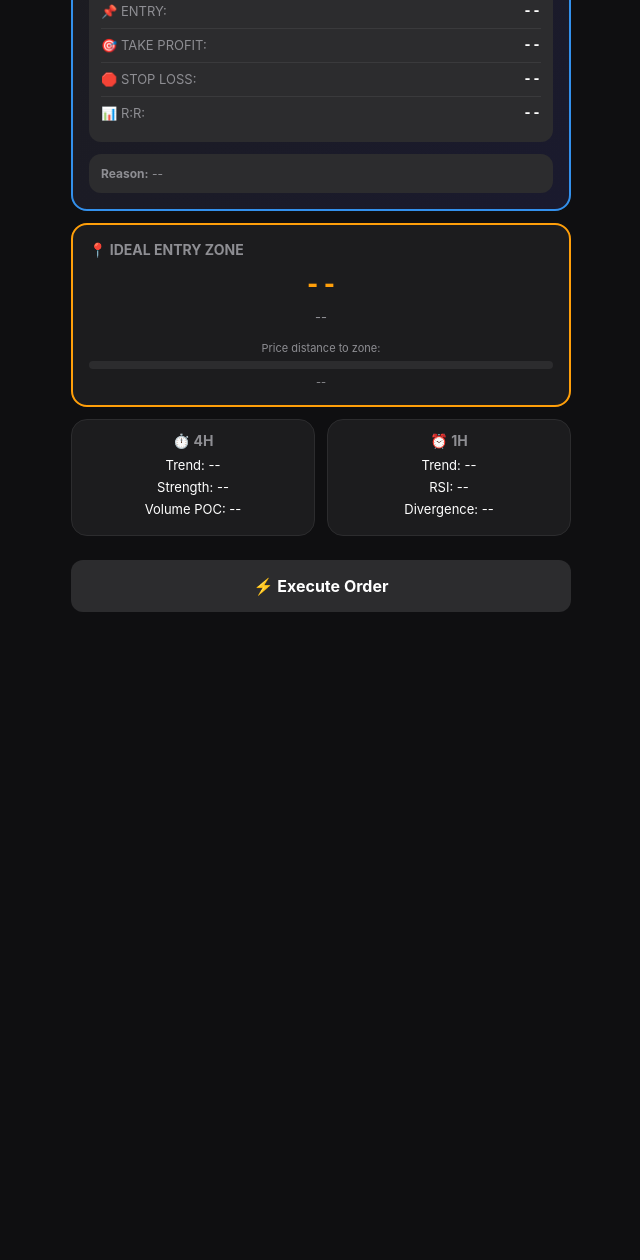
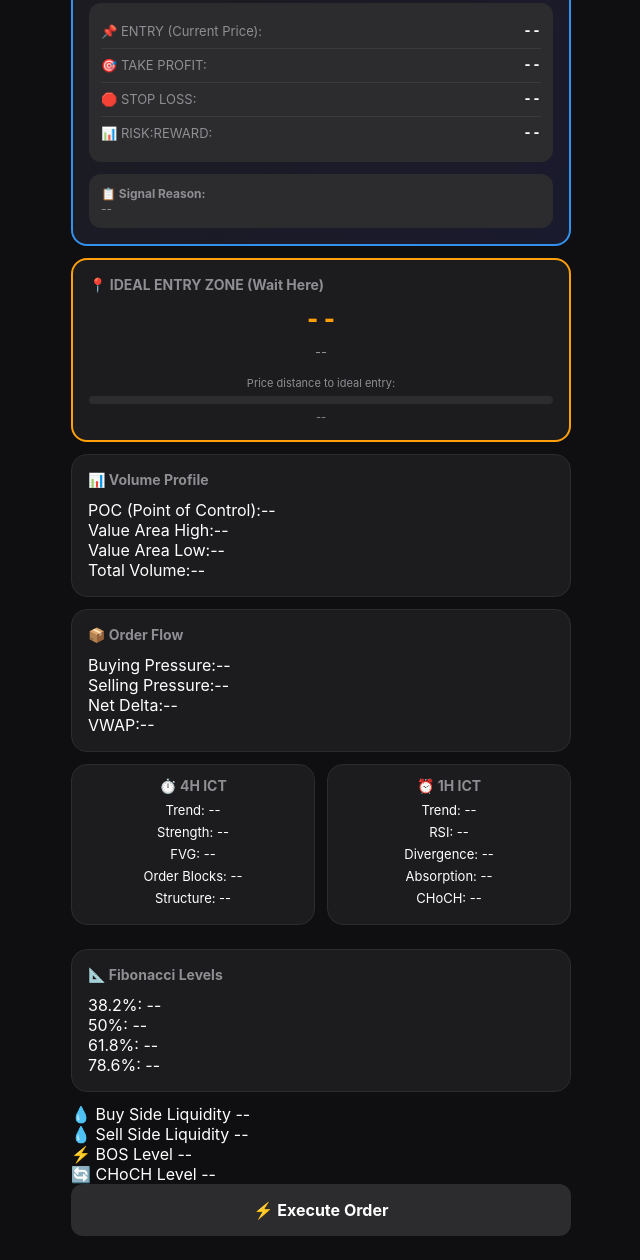
Before and after one commit to yaanu06/ict-telegram-bot, a plain HTML site: page index.html in a window 1280 px wide. Shown: the part 854-2114 px from the top of the page, without its empty margins (319-959 px from the left). Before the commit the page ends 1490 px from the top, so only its background shows below. Drawn offline with Linux system fonts and the light colour scheme; a script that the page names is missing.

Commit message:
Update index.html

```diff
--- a/index.html
+++ b/index.html
@@ -3,15 +3,15 @@
 <head>
     <meta charset="UTF-8">
     <meta name="viewport" content="width=device-width, initial-scale=1.0, maximum-scale=1.0, user-scalable=no" />
-    <title>ICT Trading Bot</title>
+    <title>ICT Volume Profile Trader - Complete</title>
     <script src="https://telegram.org/js/telegram-web-app.js"></script>
     <link rel="stylesheet" href="style.css">
 </head>
 <body>
     <div class="container">
         <div class="header">
-            <h1>📊 ICT Trading Bot</h1>
-            <p class="subtitle">Smart Money Concepts | ICT + Volume Profile</p>
+            <h1>📊 ICT Pro Trader</h1>
+            <p class="subtitle">Volume Profile + Order Flow | ICT Smart Money Concepts</p>
             <div id="liveTime" class="live-time"></div>
         </div>
 
@@ -29,11 +29,11 @@
         <div class="section">
             <h3>💱 Trading Pair</h3>
             <select id="pairSelect" class="input-field">
-                <option value="BTC/USD">BTC/USD</option>
-                <option value="ETH/USD">ETH/USD</option>
-                <option value="EUR/USD">EUR/USD</option>
-                <option value="GBP/USD">GBP/USD</option>
-                <option value="XAU/USD">XAU/USD</option>
+                <option value="BTC/USD">₿ BTC/USD</option>
+                <option value="ETH/USD">⟠ ETH/USD</option>
+                <option value="EUR/USD">€ EUR/USD</option>
+                <option value="GBP/USD">£ GBP/USD</option>
+                <option value="XAU/USD">👑 XAU/USD</option>
             </select>
         </div>
 
@@ -43,6 +43,7 @@
             <div class="price-container">
                 <div id="currentPrice" class="current-price">----</div>
                 <div id="priceChange" class="price-change">--</div>
+                <div id="apiSource" class="api-source">--</div>
             </div>
             <div class="timeframe-btns">
                 <button class="tf-btn" data-tf="1H">1H</button>
@@ -57,15 +58,15 @@
         <!-- API Status -->
         <div class="section status-section">
             <div class="status-info">
-                <span>API: <strong id="apiUsage">0</strong> calls</span>
+                <span>📊 API: <strong id="apiUsage">0</strong> calls</span>
                 <span id="connectionStatus" class="connection-status">🟢 Ready</span>
             </div>
         </div>
 
-        <!-- TRADING SIGNAL - Main Card -->
+        <!-- ========== TRADING SIGNAL CARD ========== -->
         <div class="section signal-card">
             <div class="signal-header">
-                <h2>🎯 SIGNAL</h2>
+                <h2>🎯 TRADING SIGNAL</h2>
                 <div id="signalBadge" class="signal-badge">--</div>
             </div>
 
@@ -80,7 +81,7 @@
 
             <div class="trade-levels">
                 <div class="level-row">
-                    <span class="level-label">📌 ENTRY:</span>
+                    <span class="level-label">📌 ENTRY (Current Price):</span>
                     <span class="level-value" id="entryPrice">--</span>
                 </div>
                 <div class="level-row">
@@ -92,24 +93,25 @@
                     <span class="level-value" id="stopLoss">--</span>
                 </div>
                 <div class="level-row">
-                    <span class="level-label">📊 R:R:</span>
+                    <span class="level-label">📊 RISK:REWARD:</span>
                     <span class="level-value" id="riskReward">--</span>
                 </div>
             </div>
 
             <div class="signal-reason">
-                <strong>Reason:</strong> <span id="signalReason">--</span>
+                <strong>📋 Signal Reason:</strong><br>
+                <span id="signalReason">--</span>
             </div>
         </div>
 
-        <!-- ENTRY ZONE - Simplified -->
+        <!-- ========== ENTRY ZONE CARD (The important one) ========== -->
         <div class="section entry-card">
-            <h3>📍 IDEAL ENTRY ZONE</h3>
+            <h3>📍 IDEAL ENTRY ZONE (Wait Here)</h3>
             <div class="entry-zone-simple">
                 <div class="zone-price" id="idealEntryZone">--</div>
                 <div class="zone-instruction" id="entryInstruction">--</div>
                 <div class="progress-container">
-                    <div class="progress-label">Price distance to zone:</div>
+                    <div class="progress-label">Price distance to ideal entry:</div>
                     <div class="progress-bar-bg">
                         <div id="zoneProgress" class="progress-fill" style="width: 0%"></div>
                     </div>
@@ -118,19 +120,75 @@
             </div>
         </div>
 
-        <!-- Quick Analysis -->
+        <!-- ========== VOLUME PROFILE & ORDER FLOW ========== -->
+        <div class="section">
+            <h3>📊 Volume Profile</h3>
+            <div class="info-grid">
+                <div class="info-item"><label>POC (Point of Control):</label><span id="pocValue">--</span></div>
+                <div class="info-item"><label>Value Area High:</label><span id="valueHigh">--</span></div>
+                <div class="info-item"><label>Value Area Low:</label><span id="valueLow">--</span></div>
+                <div class="info-item"><label>Total Volume:</label><span id="totalVolume">--</span></div>
+            </div>
+        </div>
+
+        <div class="section">
+            <h3>📦 Order Flow</h3>
+            <div class="info-grid">
+                <div class="info-item"><label>Buying Pressure:</label><span id="buyingPressure">--</span></div>
+                <div class="info-item"><label>Selling Pressure:</label><span id="sellingPressure">--</span></div>
+                <div class="info-item"><label>Net Delta:</label><span id="netDelta">--</span></div>
+                <div class="info-item"><label>VWAP:</label><span id="vwapValue">--</span></div>
+            </div>
+        </div>
+
+        <!-- ========== ICT ANALYSIS ========== -->
         <div class="analysis-row">
             <div class="section quick-card">
-                <h3>⏱️ 4H</h3>
+                <h3>⏱️ 4H ICT</h3>
                 <div>Trend: <span id="trend4H" class="trend">--</span></div>
                 <div>Strength: <span id="strength4H">--</span></div>
-                <div>Volume POC: <span id="poc4H">--</span></div>
+                <div>FVG: <span id="fvg4H">--</span></div>
+                <div>Order Blocks: <span id="ob4H">--</span></div>
+                <div>Structure: <span id="ms4H">--</span></div>
             </div>
             <div class="section quick-card">
-                <h3>⏰ 1H</h3>
+                <h3>⏰ 1H ICT</h3>
                 <div>Trend: <span id="trend1H" class="trend">--</span></div>
                 <div>RSI: <span id="rsi1H">--</span></div>
                 <div>Divergence: <span id="divergence1H">--</span></div>
+                <div>Absorption: <span id="absorption1H">--</span></div>
+                <div>CHoCH: <span id="choch1H">--</span></div>
+            </div>
+        </div>
+
+        <!-- ========== FIBONACCI LEVELS ========== -->
+        <div class="section">
+            <h3>📐 Fibonacci Levels</h3>
+            <div class="fib-grid">
+                <div class="fib-item">38.2%: <span id="fib382">--</span></div>
+                <div class="fib-item">50%: <span id="fib500">--</span></div>
+                <div class="fib-item">61.8%: <span id="fib618">--</span></div>
+                <div class="fib-item">78.6%: <span id="fib786">--</span></div>
+            </div>
+        </div>
+
+        <!-- ========== LIQUIDITY LEVELS ========== -->
+        <div class="zone-grid">
+            <div class="zone-box">
+                <label>💧 Buy Side Liquidity</label>
+                <span id="buySideLiq">--</span>
+            </div>
+            <div class="zone-box">
+                <label>💧 Sell Side Liquidity</label>
+                <span id="sellSideLiq">--</span>
+            </div>
+            <div class="zone-box">
+                <label>⚡ BOS Level</label>
+                <span id="bosLevel">--</span>
+            </div>
+            <div class="zone-box">
+                <label>🔄 CHoCH Level</label>
+                <span id="chochLevel">--</span>
             </div>
         </div>
 
```
